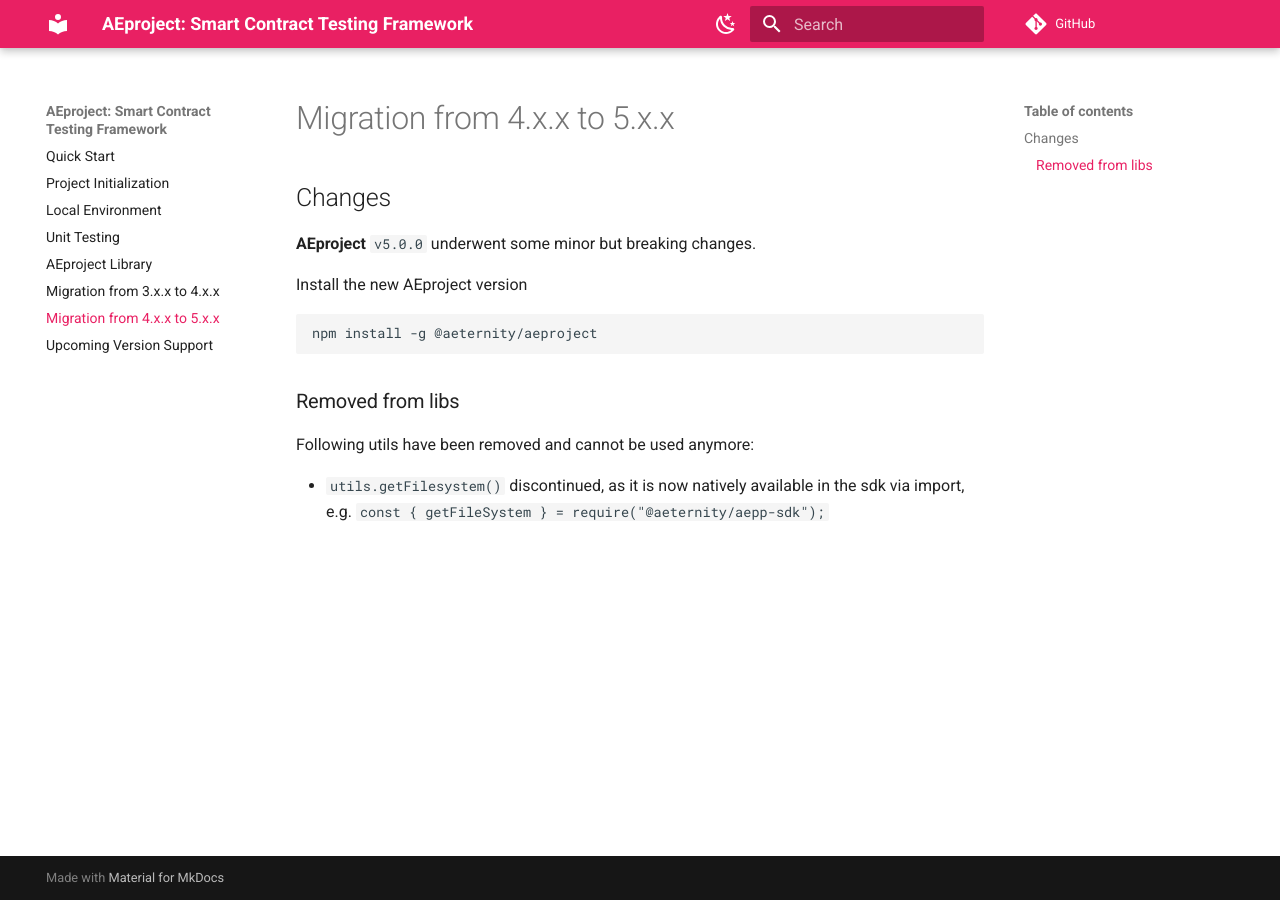
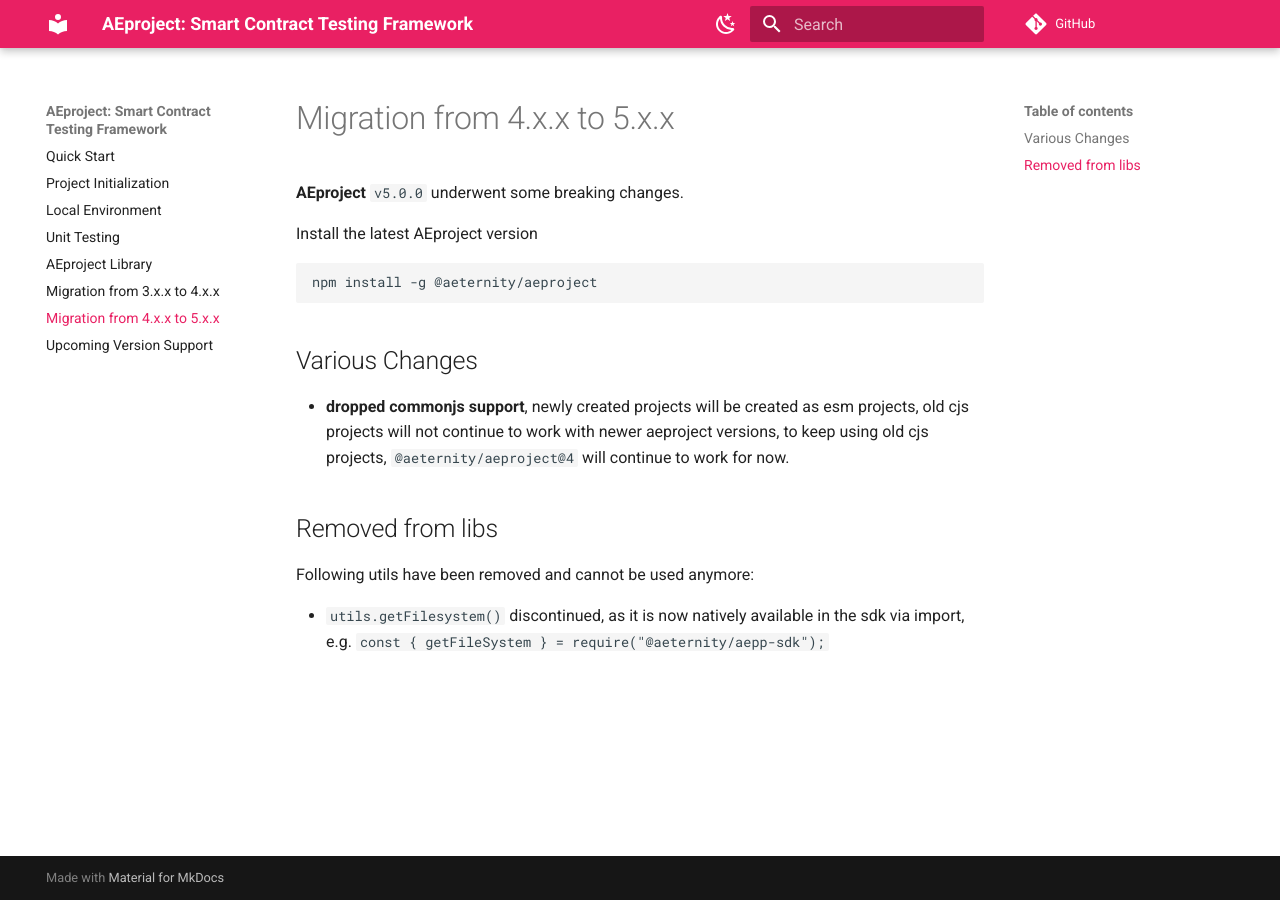
Before and after one commit to aeternity/aeproject, an MkDocs documentation site: the page built from docs/migration-from-4.x.x-to-5.x.x.md, in a window 1280 px wide. Built offline with MkDocs 1.6.1 and Material for MkDocs 9.7.7, drawn with Linux system fonts in a browser that asks for light colours; comment, search, counter and statistics services are not loaded; the version menu is left out.

Commit message:
docs: update migration for v5 doc

````diff
--- a/docs/migration-from-4.x.x-to-5.x.x.md
+++ b/docs/migration-from-4.x.x-to-5.x.x.md
@@ -1,16 +1,18 @@
 # Migration from 4.x.x to 5.x.x
 
-## Changes
+**AEproject** `v5.0.0` underwent some breaking changes.
 
-**AEproject** `v5.0.0` underwent some minor but breaking changes.
-
-Install the new AEproject version
+Install the latest AEproject version
 
 ```
 npm install -g @aeternity/aeproject
 ```
 
-### Removed from libs
+## Various Changes
+
+- **dropped commonjs support**, newly created projects will be created as esm projects, old cjs projects will not continue to work with newer aeproject versions, to keep using old cjs projects, `@aeternity/aeproject@4` will continue to work for now.
+
+## Removed from libs
 
 Following utils have been removed and cannot be used anymore:
 
````
